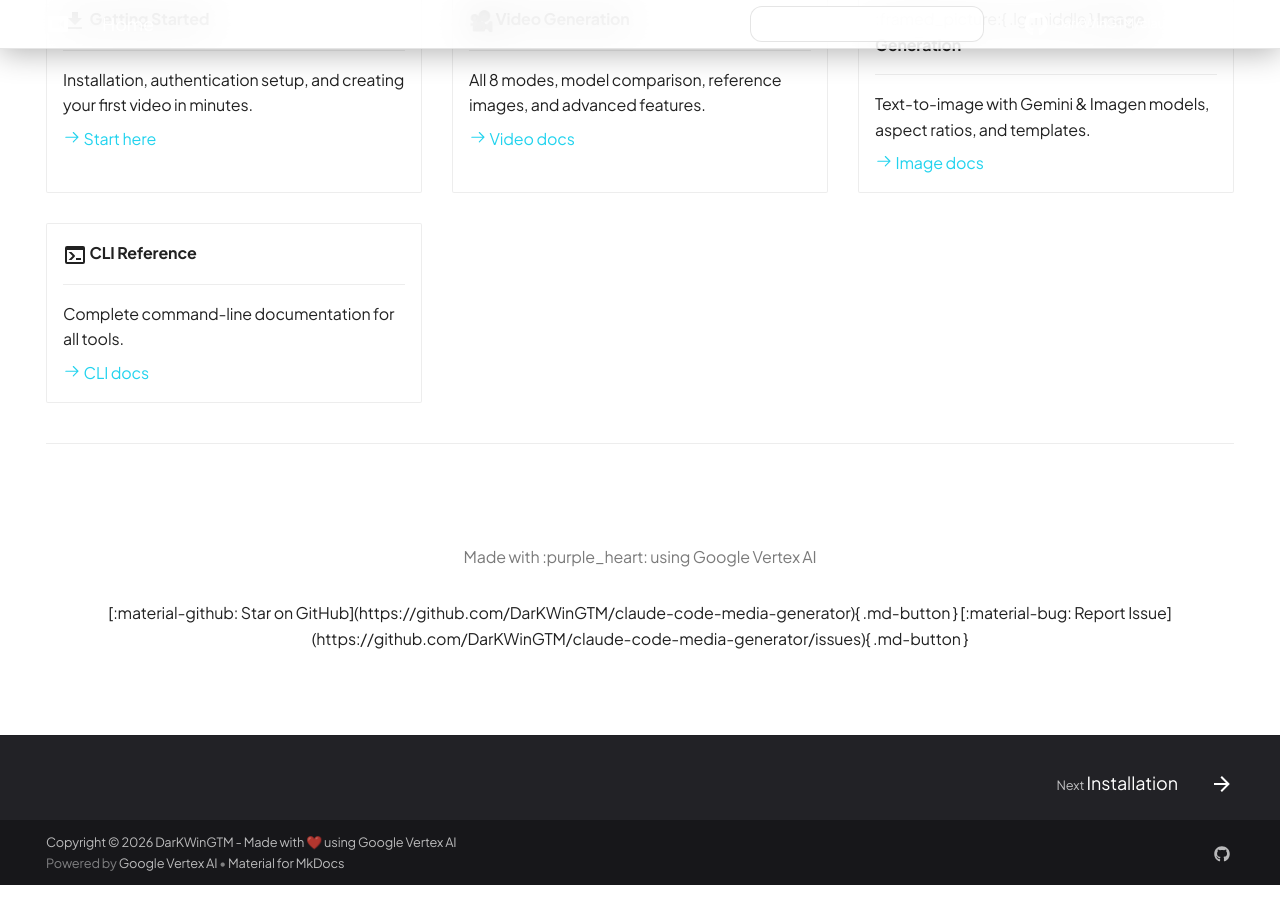
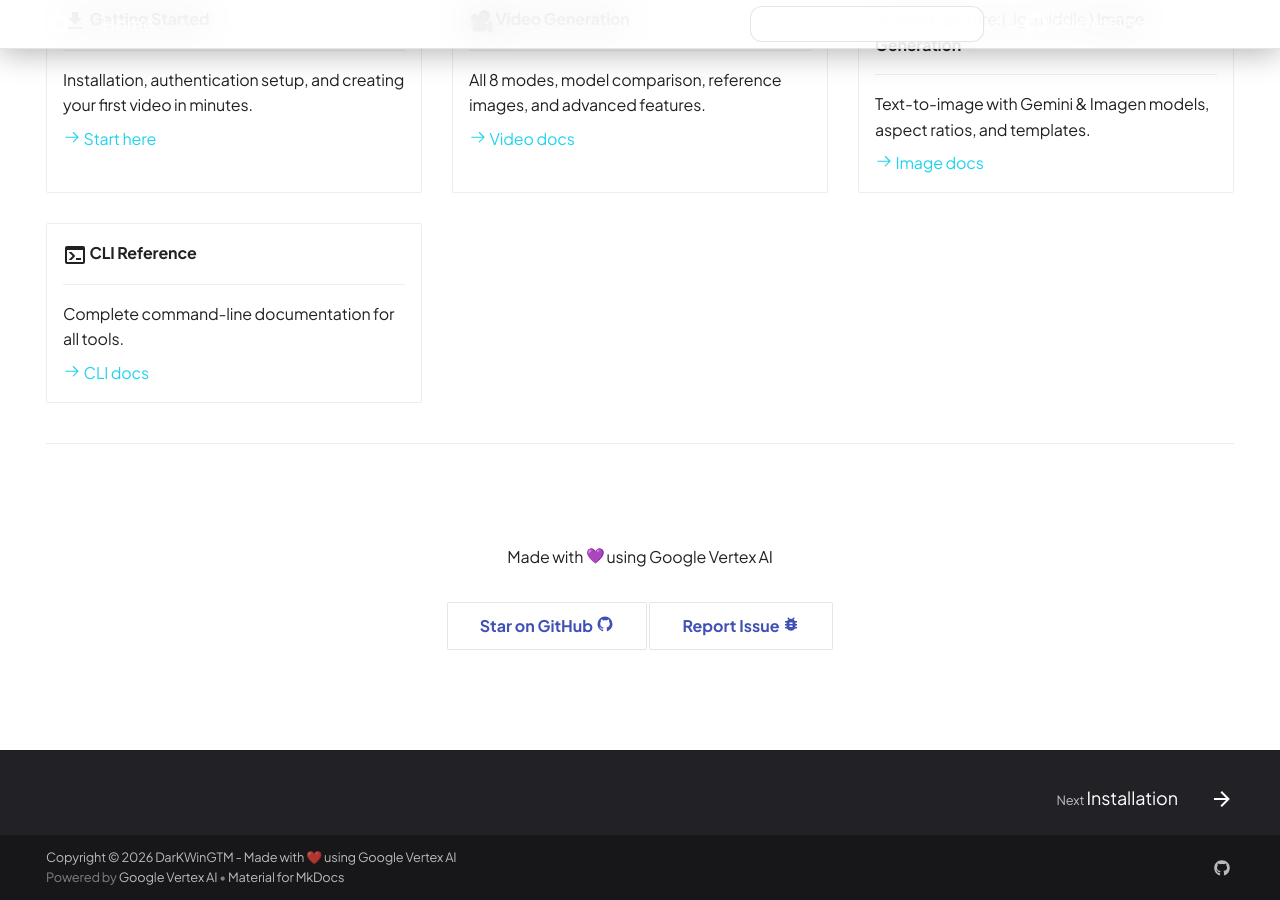
Before and after one commit to DarKWinGTM/claude-code-media-generator, an MkDocs documentation site: the page built from docs/index.md, in a window 1280 px wide and 900 px high, scrolled down 4164 px. Built offline with MkDocs 1.6.1 and Material for MkDocs 9.7.7, drawn with Linux system fonts in a browser that asks for light colours; emoji names are drawn with the system emoji font; comment, search, counter and statistics services are not loaded.

Commit message:
fix(pages): Add markdown attribute to footer section
- Add markdown attribute to footer divs for proper rendering
- Fix button syntax (icons after text)
- Remove <p> tag wrapper that blocked markdown parsing

Co-Authored-By: Claude <noreply@anthropic.com>

```diff
--- a/docs/index.md
+++ b/docs/index.md
@@ -252,14 +252,14 @@ Create stunning videos and images using Google Veo & Imagen APIs
 
 ---
 
-<div style="text-align: center; padding: 3rem 0;">
+<div style="text-align: center; padding: 3rem 0;" markdown>
 
-<p style="opacity: 0.6; margin-bottom: 1.5rem;">Made with :purple_heart: using Google Vertex AI</p>
+Made with :purple_heart: using Google Vertex AI
 
-<div style="display: flex; gap: 1rem; justify-content: center; flex-wrap: wrap;">
+<div style="display: flex; gap: 1rem; justify-content: center; flex-wrap: wrap;" markdown>
 
-[:material-github: Star on GitHub](https://github.com/DarKWinGTM/claude-code-media-generator){ .md-button }
-[:material-bug: Report Issue](https://github.com/DarKWinGTM/claude-code-media-generator/issues){ .md-button }
+[Star on GitHub :material-github:](https://github.com/DarKWinGTM/claude-code-media-generator){ .md-button }
+[Report Issue :material-bug:](https://github.com/DarKWinGTM/claude-code-media-generator/issues){ .md-button }
 
 </div>
 
```
